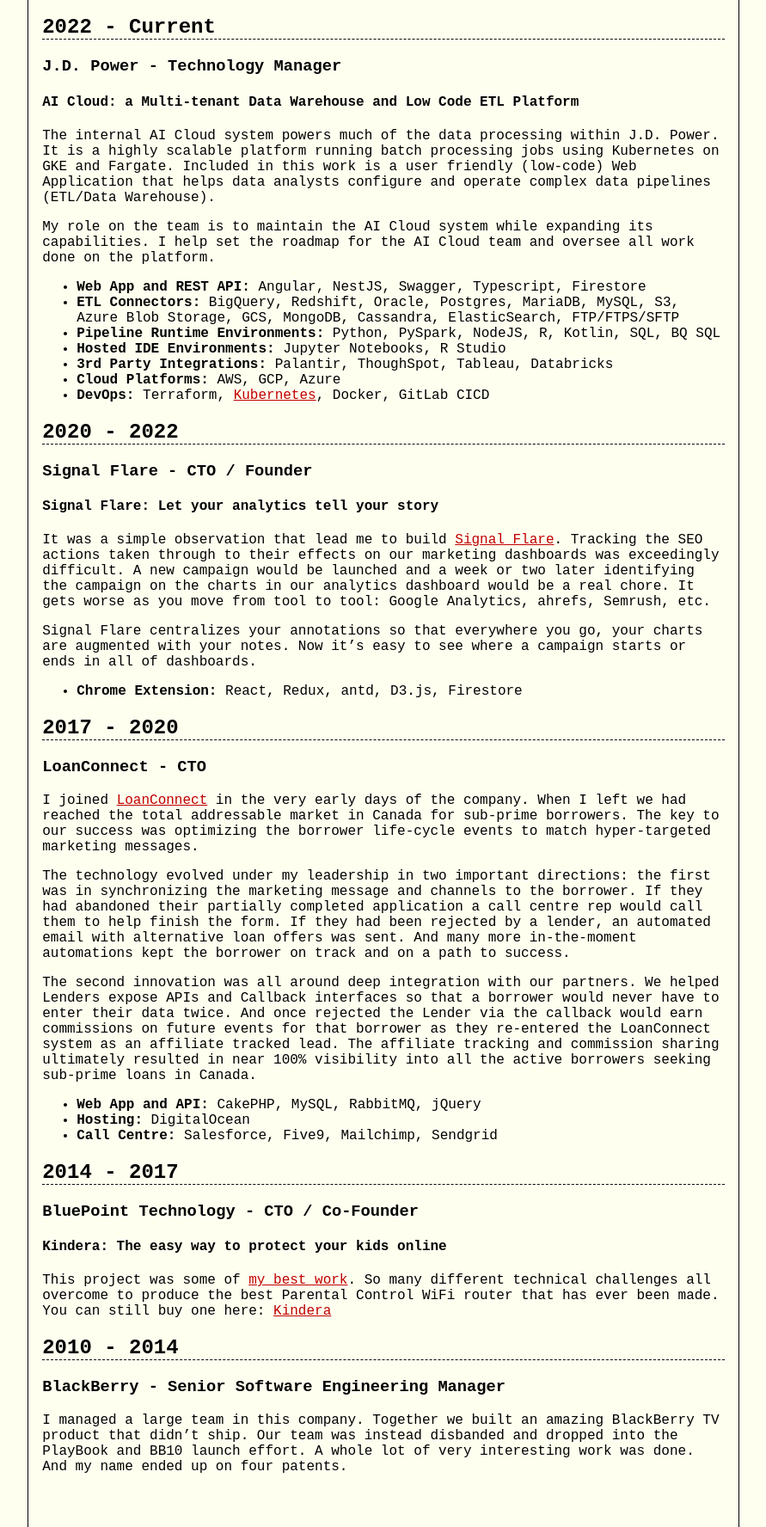
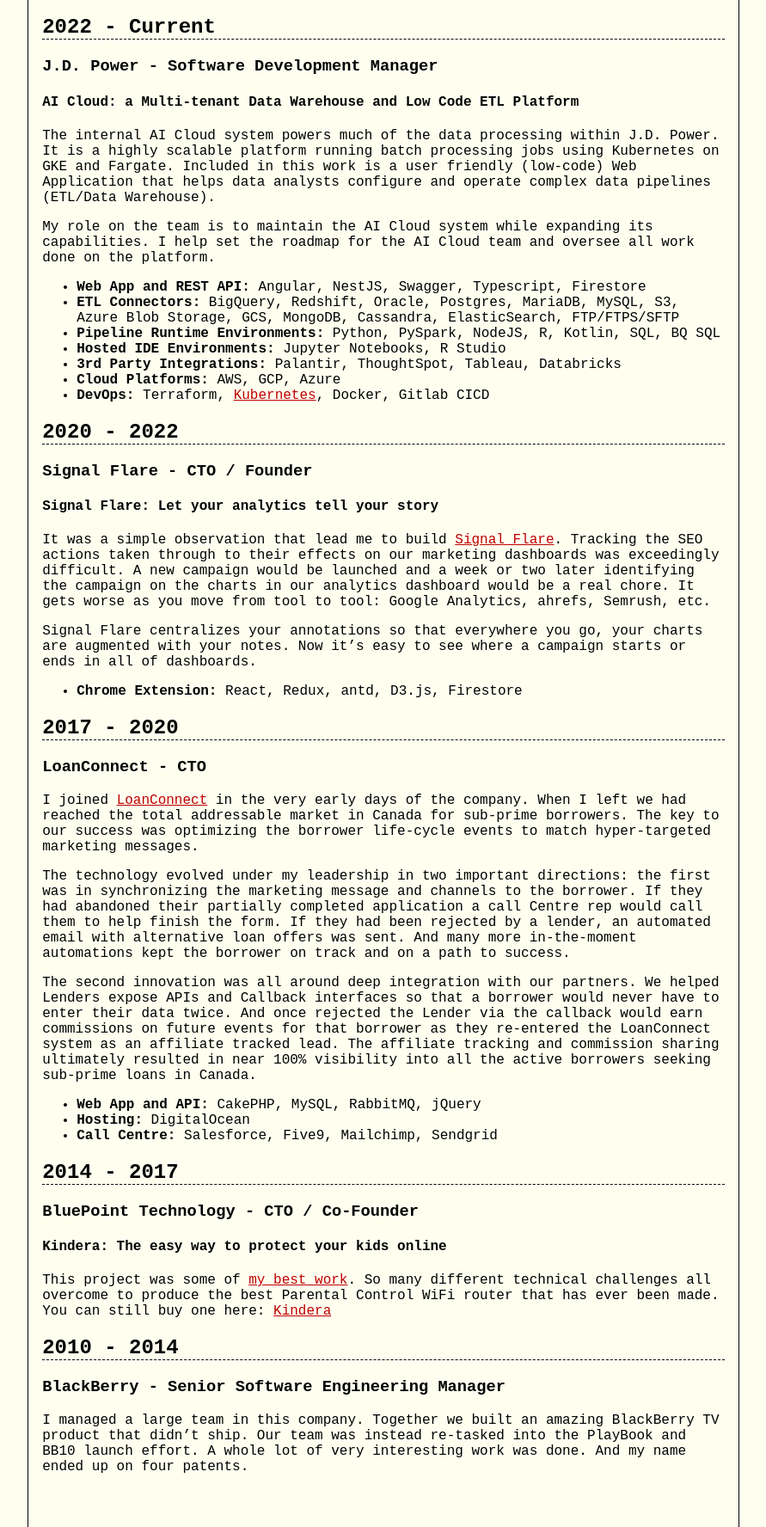
Before and after one commit to agarithm/calling-card, a plain HTML site: page public/index.html in a window 1280 px wide. Shown: the part 424-2200 px from the top of the page at 86% size, without its empty margins (194-1085 px from the left). Drawn offline with Linux system fonts and the light colour scheme.

Commit message:
minor typos and clarity

```diff
--- a/public/index.html
+++ b/public/index.html
@@ -29,7 +29,7 @@
 </blockquote>
 <h1 id="projects-work-history">Projects / Work History</h1>
 <h2 id="current">2022 - Current</h2>
-<h3 id="j.d.-power---technology-manager">J.D. Power - Technology Manager</h3>
+<h3 id="j.d.-power---software-development-manager">J.D. Power - Software Development Manager</h3>
 <h4 id="ai-cloud-a-multi-tenant-data-warehouse-and-low-code-etl-platform">AI Cloud: a Multi-tenant Data Warehouse and Low Code ETL Platform</h4>
 <p>The internal AI Cloud system powers much of the data processing within J.D. Power. It is a highly scalable platform running batch processing jobs using Kubernetes on GKE and Fargate. Included in this work is a user friendly (low-code) Web Application that helps data analysts configure and operate complex data pipelines (ETL/Data Warehouse).</p>
 <p>My role on the team is to maintain the AI Cloud system while expanding its capabilities. I help set the roadmap for the AI Cloud team and oversee all work done on the platform.</p>
@@ -38,9 +38,9 @@
 <li><strong>ETL Connectors:</strong> BigQuery, Redshift, Oracle, Postgres, MariaDB, MySQL, S3, Azure Blob Storage, GCS, MongoDB, Cassandra, ElasticSearch, FTP/FTPS/SFTP</li>
 <li><strong>Pipeline Runtime Environments:</strong> Python, PySpark, NodeJS, R, Kotlin, SQL, BQ SQL</li>
 <li><strong>Hosted IDE Environments:</strong> Jupyter Notebooks, R Studio</li>
-<li><strong>3rd Party Integrations:</strong> Palantir, ThoughSpot, Tableau, Databricks</li>
+<li><strong>3rd Party Integrations:</strong> Palantir, ThoughtSpot, Tableau, Databricks</li>
 <li><strong>Cloud Platforms:</strong> AWS, GCP, Azure</li>
-<li><strong>DevOps:</strong> Terraform, <a href="k8s.html">Kubernetes</a>, Docker, GitLab CICD</li>
+<li><strong>DevOps:</strong> Terraform, <a href="k8s.html">Kubernetes</a>, Docker, Gitlab CICD</li>
 </ul>
 <h2 id="section">2020 - 2022</h2>
 <h3 id="signal-flare---cto-founder">Signal Flare - CTO / Founder</h3>
@@ -53,7 +53,7 @@
 <h2 id="section-1">2017 - 2020</h2>
 <h3 id="loanconnect---cto">LoanConnect - CTO</h3>
 <p>I joined <a href="https://loanconnect.ca/" target="_blank" rel="noopener noreferrer">LoanConnect</a> in the very early days of the company. When I left we had reached the total addressable market in Canada for sub-prime borrowers. The key to our success was optimizing the borrower life-cycle events to match hyper-targeted marketing messages.</p>
-<p>The technology evolved under my leadership in two important directions: the first was in synchronizing the marketing message and channels to the borrower. If they had abandoned their partially completed application a call centre rep would call them to help finish the form. If they had been rejected by a lender, an automated email with alternative loan offers was sent. And many more in-the-moment automations kept the borrower on track and on a path to success.</p>
+<p>The technology evolved under my leadership in two important directions: the first was in synchronizing the marketing message and channels to the borrower. If they had abandoned their partially completed application a call Centre rep would call them to help finish the form. If they had been rejected by a lender, an automated email with alternative loan offers was sent. And many more in-the-moment automations kept the borrower on track and on a path to success.</p>
 <p>The second innovation was all around deep integration with our partners. We helped Lenders expose APIs and Callback interfaces so that a borrower would never have to enter their data twice. And once rejected the Lender via the callback would earn commissions on future events for that borrower as they re-entered the LoanConnect system as an affiliate tracked lead. The affiliate tracking and commission sharing ultimately resulted in near 100% visibility into all the active borrowers seeking sub-prime loans in Canada.</p>
 <ul>
 <li><strong>Web App and API:</strong> CakePHP, MySQL, RabbitMQ, jQuery</li>
@@ -66,7 +66,7 @@
 <p>This project was some of <a href="kindera.html">my best work</a>. So many different technical challenges all overcome to produce the best Parental Control WiFi router that has ever been made. You can still buy one here: <a href="https://kindera.com">Kindera</a></p>
 <h2 id="section-3">2010 - 2014</h2>
 <h3 id="blackberry---senior-software-engineering-manager">BlackBerry - Senior Software Engineering Manager</h3>
-<p>I managed a large team in this company. Together we built an amazing BlackBerry TV product that didn’t ship. Our team was instead disbanded and dropped into the PlayBook and BB10 launch effort. A whole lot of very interesting work was done. And my name ended up on four patents.</p>
+<p>I managed a large team in this company. Together we built an amazing BlackBerry TV product that didn’t ship. Our team was instead re-tasked into the PlayBook and BB10 launch effort. A whole lot of very interesting work was done. And my name ended up on four patents.</p>
 <div id="footer">
     Find me on
     <a href="https://x.com/agarithm" target="_blank" >x.com</a>
```
Also changed, not shown: src/index.md (+5 -5 lines).
